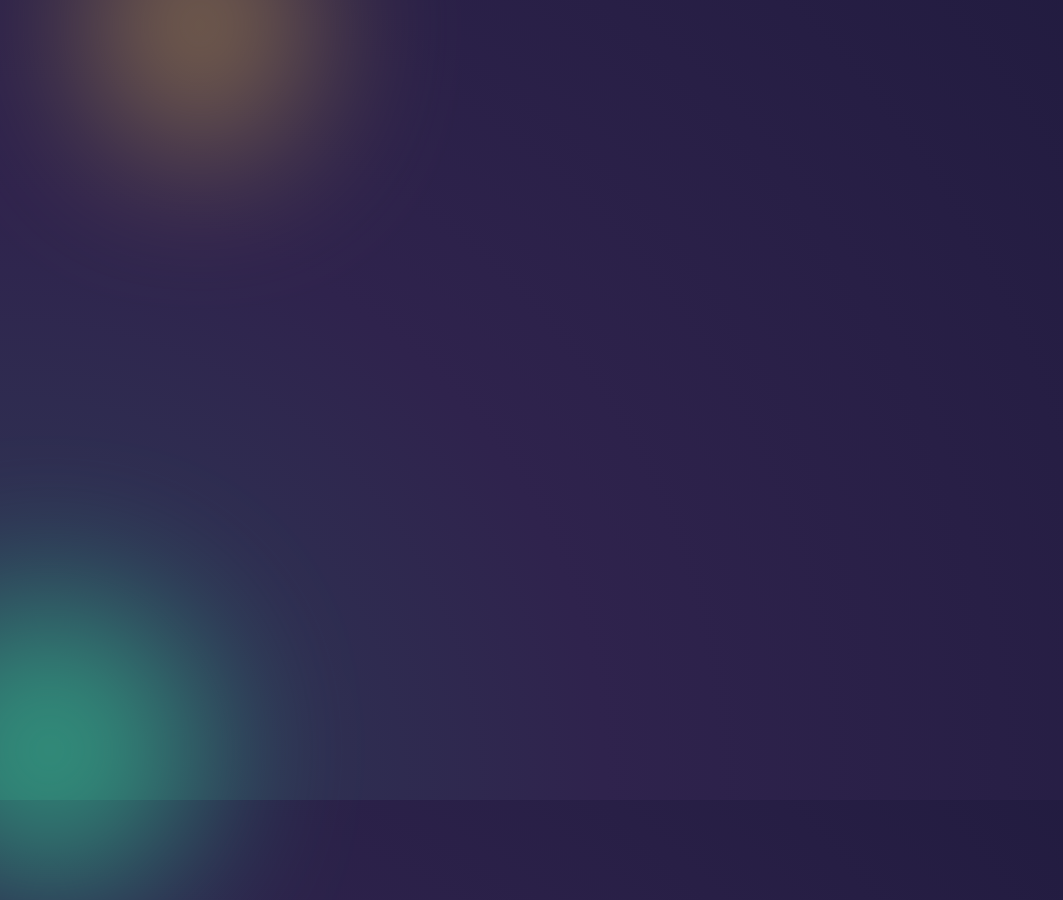
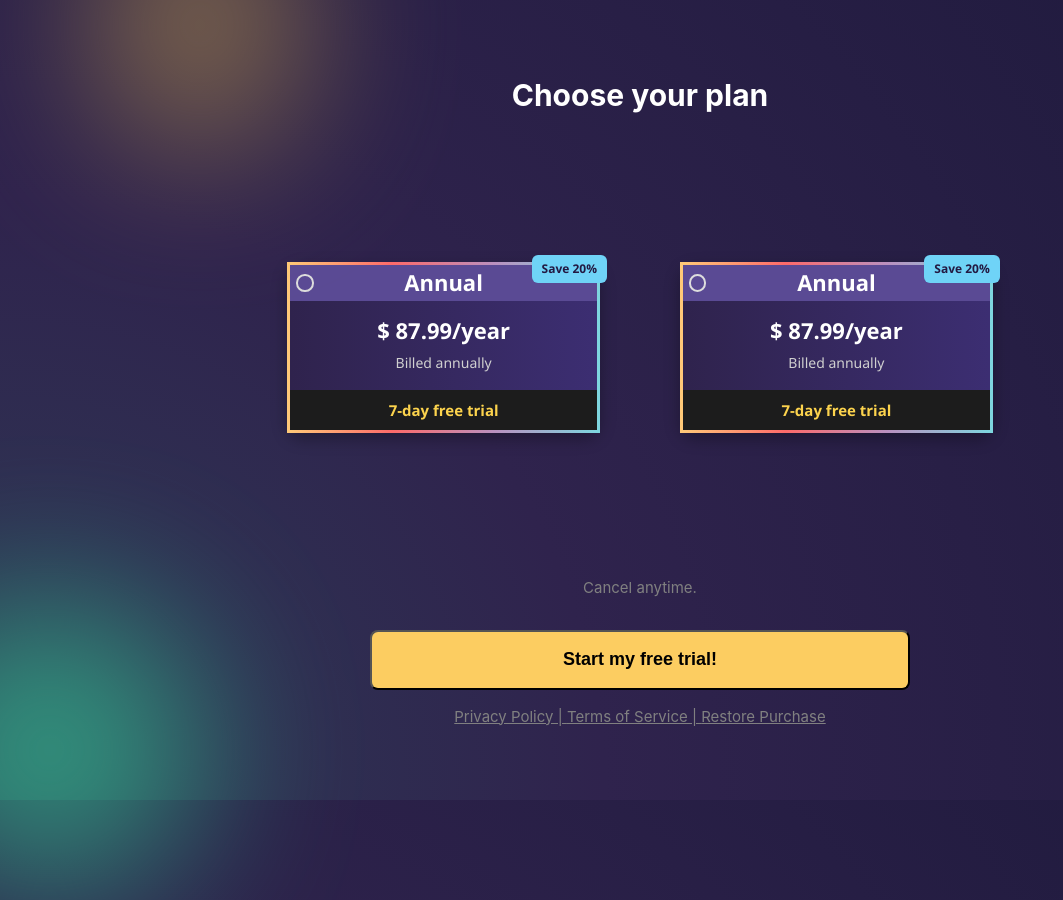
Before and after one commit to DiegoGutierrezDev/GameHouse-test, a Vue app: page /step3 in a window 1280 px wide. Before the commit this address had no page. Shown: the whole page, without its empty margins (0-1063 px from the left). Built offline with nearby package versions, Linux system fonts and the light colour scheme.

Commit message:
Step 3 mocked up, style corrections

```diff
--- a/src/assets/main.css
+++ b/src/assets/main.css
@@ -58,6 +58,20 @@ a {
   color: rgb(2, 151, 151);
   text-decoration: none;
 }
+
+h1 {
+  font-weight: 700;
+  color: white;
+}
+
+.one-column {
+  display: grid;
+  grid-template-columns: repeat(1, minmax(0, 1fr));
+  justify-items: center;
+  align-items: center;
+  height: 100vh;
+}
+
 .left-column {
   align-content: space-evenly;
   flex-direction: column;
@@ -79,6 +93,13 @@ a {
   color: white;
 }
 
+.grey-text {
+  justify-self: center;
+  text-align: center;
+  font-size: 1em;
+  color: grey;
+}
+
 .input-text {
   width: 100%;
   height: 4em;
--- a/src/components/AppButton.vue
+++ b/src/components/AppButton.vue
@@ -25,7 +25,7 @@ const props = defineProps({
 
 .L-orange {
   background-color: #fccd61;
-  width: 18em;
+  width: 30em;
   height: 3.3em;
   border-radius: 0.5rem;
   font-weight: 600;
--- a/src/components/AppCard.vue
+++ b/src/components/AppCard.vue
@@ -8,7 +8,7 @@
       <h2 class="white-text">Annual</h2>
     </div>
 
-    <div style="margin-top: 12px">
+    <div style="" class="price-container">
       <span class="white-text">$ 87.99</span>
       <span class="white-text">/year</span>
     </div>
@@ -20,6 +20,25 @@
 </template>
 
 <style scoped>
+.plan-card {
+  position: relative;
+  background: linear-gradient(to right, #2f234d, #3c2e72);
+  border-radius: 1em;
+  border: 3px solid transparent;
+  text-align: center;
+  color: white;
+  font-family: 'Segoe UI', sans-serif;
+  box-shadow: 0 6px 16px rgba(0, 0, 0, 0.3);
+  background-clip: padding-box;
+  border-image: linear-gradient(90deg, #ffc978, #fd6a6a, #b991c0, #7ed6df) 1;
+}
+
+.price-container {
+  margin-top: 12px;
+  padding-left: 5.8em;
+  padding-right: 5.8em;
+}
+
 .card-header {
   grid-template-columns: repeat(4, minmax(0, 1fr));
   padding-left: 0.4em;
@@ -53,20 +72,6 @@
   background-color: #afeea7;
 }
 
-.plan-card {
-  position: relative;
-  background: linear-gradient(to right, #2f234d, #3c2e72);
-  border-radius: 1em;
-  border: 3px solid transparent;
-  text-align: center;
-  color: white;
-  font-family: 'Segoe UI', sans-serif;
-  max-width: 260px;
-  box-shadow: 0 6px 16px rgba(0, 0, 0, 0.3);
-  background-clip: padding-box;
-  border-image: linear-gradient(90deg, #ffc978, #fd6a6a, #b991c0, #7ed6df) 1;
-}
-
 .badge {
   position: absolute;
   top: -10px;
--- a/src/router/index.js
+++ b/src/router/index.js
@@ -29,6 +29,14 @@ const router = createRouter({
       },
     },
     {
+      path: '/step3',
+      name: 'registerStep3',
+      component: () => import('../views/register/RegisterStep3.vue'),
+      meta: {
+        layout: AppRegisterLayout,
+      },
+    },
+    {
       path: '/about',
       name: 'about',
       // route level code-splitting
--- a/src/views/register/RegisterStep1.vue
+++ b/src/views/register/RegisterStep1.vue
@@ -22,7 +22,7 @@ import AppButton from '@/components/AppButton.vue'
     </div>
 
     <div class="white-text">
-      <h1 style="font-weight: 700">Connect your account</h1>
+      <h1>Connect your account</h1>
       <h3>...and unlock your benefits!</h3>
       <input type="text" class="input-text" placeholder="Email Address" />
 
--- a/src/views/register/RegisterStep2.vue
+++ b/src/views/register/RegisterStep2.vue
@@ -17,7 +17,7 @@ import AppOTP from '@/components/AppOTP.vue'
     </div>
 
     <div class="white-text">
-      <h1 style="font-weight: 700">Get verified!</h1>
+      <h1>Get verified!</h1>
       <h3>Enter the one-time code we sent to:</h3>
       EMAIL
       <AppOTP style="margin-top: 1.4em"></AppOTP>
--- /dev/null
+++ b/src/views/register/RegisterStep3.vue
@@ -0,0 +1,31 @@
+<script setup>
+import AppButton from '@/components/AppButton.vue'
+import AppCard from '@/components/AppCard.vue'
+</script>
+
+<template>
+  <main class="one-column">
+    <h1>Choose your plan</h1>
+    <div class="columns">
+      <AppCard></AppCard>
+      <AppCard></AppCard>
+    </div>
+
+    <div style="display: grid; justify-items: center">
+      <span class="grey-text" style="margin-bottom: 2em">Cancel anytime.</span>
+      <AppButton text="Start my free trial!" theme="L-orange"></AppButton>
+      <div style="margin-top: 1em">
+        <a href="https://company.gamehouse.com/">Privacy Policy | </a>
+        <a href="https://company.gamehouse.com/">Terms of Service | </a>
+        <a href="https://company.gamehouse.com/">Restore Purchase</a>
+      </div>
+    </div>
+  </main>
+</template>
+
+<style scoped>
+a {
+  color: gray;
+  text-decoration: underline;
+}
+</style>
```
